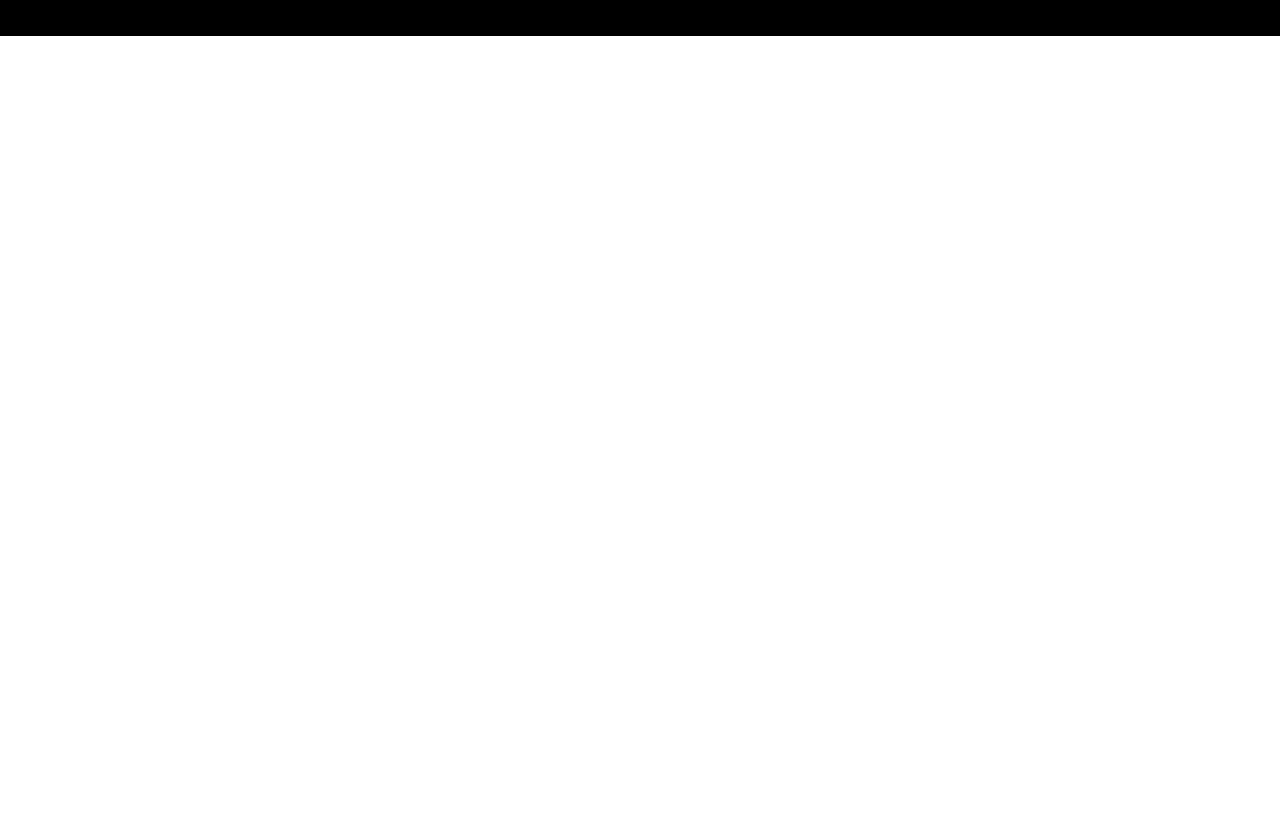
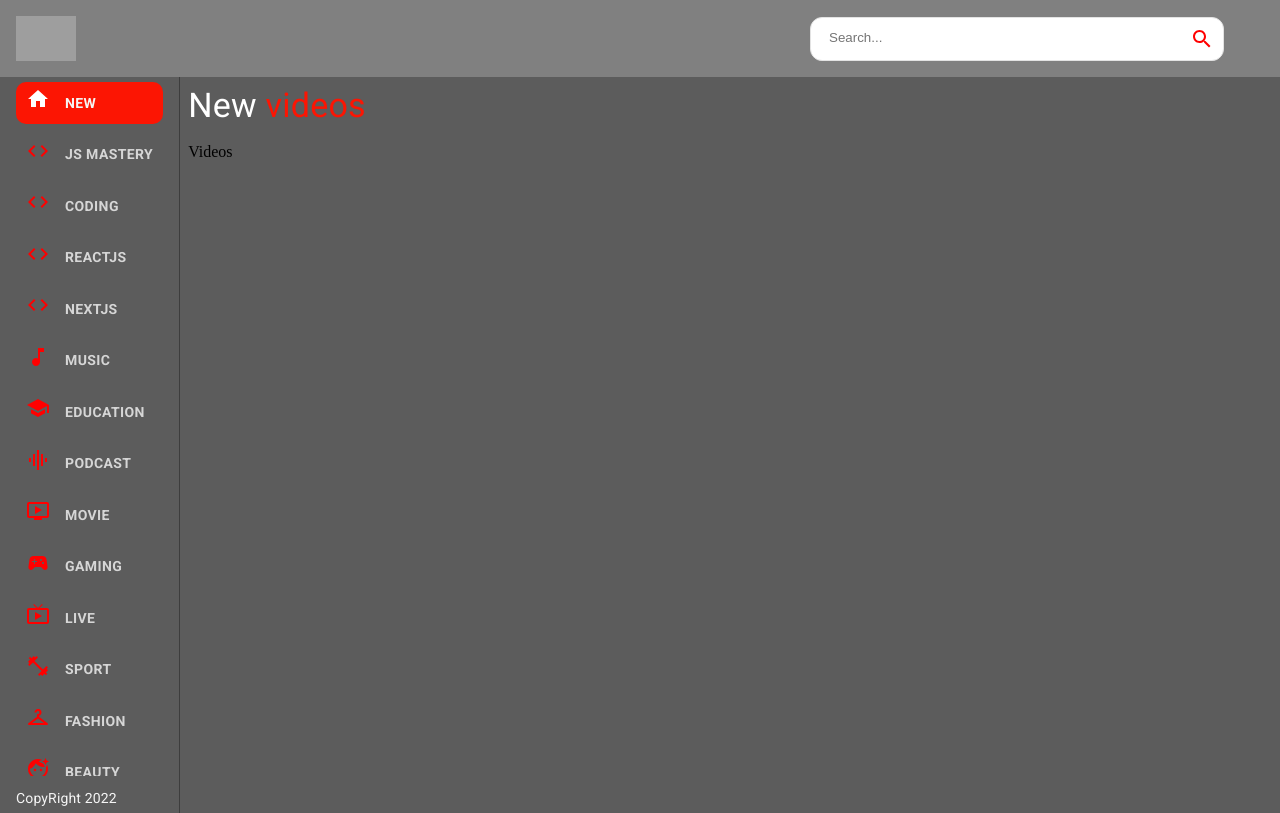
Before and after one commit to akjadhav77/react_mytube, a React (Create React App) app: page / in a window 1280 px wide. Built offline with nearby package versions, Linux system fonts and the light colour scheme; grey boxes are pictures that could not be loaded.

Commit message:
done with sidebar

```diff
--- a/src/components/Feed.jsx
+++ b/src/components/Feed.jsx
@@ -1,8 +1,29 @@
-import React from 'react'
+import { useState, useEffect } from "react";
+import { Box, Stack, Typography } from '@mui/material';
+import { Sidebar, Videos } from "../components";
+
 
 const Feed = () => {
   return (
-    <div>Feed</div>
+    <Stack sx={{ flexDirection: { sx: "column", md: "row", backgroundColor: '#5c5c5c' } }}>
+      <Box sx={{ height: { sx: 'auto', md: '92vh' }, borderRight: '1px solid #3d3d3d', px: {    sx: 0, md: 2 }}}>
+        <Sidebar/>
+        <Typography className="copyright" variant="body2" sx={{ mt: 1.5, color: 'whitesmoke' }}>
+          CopyRight 2022
+        </Typography>
+
+      </Box>
+
+      <Box p={1} sx={{ overflowY: 'auto', height: '90vh', flex: '2' }}>
+        <Typography variant="h4" mb={2} sx={{ color: 'white' }}>
+          New <span style={{ color: '#FC1503' }}>videos</span>
+        </Typography>
+
+        <Videos videos={[]}/>
+
+      </Box>
+
+    </Stack>
   )
 }
 
--- a/src/components/Navbar.jsx
+++ b/src/components/Navbar.jsx
@@ -1,11 +1,21 @@
 import { Stack } from '@mui/material';
 import { Link } from 'react-router-dom';
 
+import { logo } from '../utils/constants'
+import SearchBar from './SearchBar';
 
-const Navbar = () => {
-  return (
-    <div>Navbar</div>
+const Navbar = () => (
+    <Stack
+    direction="row"
+    alignItems="center"
+    p={2}
+    sx={{ position: 'sticky', background: 'gray', top: 0, justifyContent: 'space-between' }}>
+      <Link to="/" style={{ display: 'flex', alignItems: 'center' }}>
+        <img src={logo} alt="logo" height={45} />
+      </Link>
+      <SearchBar/>
+    </Stack>
   )
-}
+
 
 export default Navbar
--- /dev/null
+++ b/src/components/SearchBar.jsx
@@ -0,0 +1,27 @@
+import { useState } from "react"
+import { useNavigate } from "react-router-dom"
+import { Paper, IconButton } from '@mui/material'
+import { Search } from "@mui/icons-material"
+
+const SearchBar = () => {
+  return (
+    <Paper
+        component="form"
+        onSubmit={()=> {}}
+        sx={{
+            borderRadius: 3,
+            border: '1px solid #e3e3e3',
+            pl: 2,
+            boxShadow: 'none',
+            mr: { sm: 5 }
+        }}
+    >
+        <input className="search-bar" placeholder="Search..." value="" onChange={()=> {}}/>
+        <IconButton>
+            <Search type="submit" sx={{ p: '1px', color: 'red' }}/>
+        </IconButton>
+        </Paper>
+  )
+}
+
+export default SearchBar
--- /dev/null
+++ b/src/components/Sidebar.jsx
@@ -0,0 +1,23 @@
+import { Button, Stack } from '@mui/material';
+
+import { categories } from '../utils/constants';
+
+const selectedCategory = 'New';
+
+const Sidebar = () =>(
+    <Stack direction="row" sx={{ overflowY: "auto", height: { sx: 'auto', md: '95%' },
+       flexDirection: { md: 'column' } }}>
+        { categories.map((category)=> (
+            <Button className='category-btn'
+            style={{ background: category.name === selectedCategory && '#FC1503', color: 'whitesmoke' }}
+            key={ category.name }>
+                <span style={{ color: category.name === selectedCategory ? 'white' : 'red',      marginRight: '15px'}} >{ category.icon }
+                </span>
+                <span style={{ opacity: category.name === selectedCategory ? '1' : '0.8' }} >{category.name }
+                </span>
+            </Button>
+        ) ) }
+        </Stack>
+  )
+
+export default Sidebar
--- /dev/null
+++ b/src/components/Videos.jsx
@@ -0,0 +1,9 @@
+import React from 'react'
+
+const Videos = () => {
+  return (
+    <div>Videos</div>
+  )
+}
+
+export default Videos
--- a/src/components/index.js
+++ b/src/components/index.js
@@ -3,3 +3,6 @@
 export { default as ChannelDetails } from './ChannelDetails';
 export { default as SearchFeed } from './SearchFeed';
 export { default as VideoDetails } from './VideoDetails';
+export { default as SearchBar } from './SearchBar';
+export { default as Sidebar } from './Sidebar';
+export { default as Videos } from './Videos';
--- a/src/index.css
+++ b/src/index.css
@@ -28,6 +28,7 @@
 .category-btn:hover {
   background-color: #FC1503 !important;
   color: white !important;
+  border-radius: 10px !important;
 }
 
 .category-btn:hover span{
@@ -50,16 +51,17 @@
   text-transform: capitalize;
   display: flex;
   align-items: center;
-  justify-content: start;
+  border-radius: 10px !important;
+  justify-content: start!important;
   cursor:pointer;
   background: transparent;
   outline: none;
   border: none;
+  color: whitesmoke;
 
-  padding: 7px 15px;
-  margin: 10px 0px;
-  border-radius: 20px;
-  transition: all 0.3s ease;
+  padding: 5px 10px !important;
+  margin: 5px 0px !important;
+  transition: all 0.3s ease !important;
 }
 
 @media screen and (max-width: 900px) {
--- /dev/null
+++ b/src/utils/constants.js
@@ -0,0 +1,42 @@
+import MusicNoteIcon from '@mui/icons-material/MusicNote';
+import HomeIcon from '@mui/icons-material/Home';
+import CodeIcon from '@mui/icons-material/Code';
+import OndemandVideoIcon from '@mui/icons-material/OndemandVideo';
+import SportsEsportsIcon from '@mui/icons-material/SportsEsports';
+import LiveTvIcon from '@mui/icons-material/LiveTv';
+import SchoolIcon from '@mui/icons-material/School';
+import FaceRetouchingNaturalIcon from '@mui/icons-material/FaceRetouchingNatural';
+import CheckroomIcon from '@mui/icons-material/Checkroom';
+import GraphicEqIcon from '@mui/icons-material/GraphicEq';
+import TheaterComedyIcon from '@mui/icons-material/TheaterComedy';
+import FitnessCenterIcon from '@mui/icons-material/FitnessCenter';
+import DeveloperModeIcon from '@mui/icons-material/DeveloperMode';
+
+export const logo = 'https://i.ibb.co/s9Qys2j/logo.png';
+
+export const categories = [
+  { name: 'New', icon: <HomeIcon />, },
+  { name: 'JS Mastery', icon: <CodeIcon />, },
+  { name: 'Coding', icon: <CodeIcon />, },
+  { name: 'ReactJS', icon: <CodeIcon />, },
+  { name: 'NextJS', icon: <CodeIcon />, },
+  { name: 'Music', icon: <MusicNoteIcon /> },
+  { name: 'Education', icon: <SchoolIcon />, },
+  { name: 'Podcast', icon: <GraphicEqIcon />, },
+  { name: 'Movie', icon: <OndemandVideoIcon />, },
+  { name: 'Gaming', icon: <SportsEsportsIcon />, },
+  { name: 'Live', icon: <LiveTvIcon />, },
+  { name: 'Sport', icon: <FitnessCenterIcon />, },
+  { name: 'Fashion', icon: <CheckroomIcon />, },
+  { name: 'Beauty', icon: <FaceRetouchingNaturalIcon />, },
+  { name: 'Comedy', icon: <TheaterComedyIcon />, },
+  { name: 'Gym', icon: <FitnessCenterIcon />, },
+  { name: 'Crypto', icon: <DeveloperModeIcon />, },
+];
+
+export const demoThumbnailUrl = 'https://i.ibb.co/G2L2Gwp/API-Course.png';
+export const demoChannelUrl = '/channel/UCmXmlB4-HJytD7wek0Uo97A';
+export const demoVideoUrl = '/video/GDa8kZLNhJ4';
+export const demoChannelTitle = 'JavaScript Mastery';
+export const demoVideoTitle = 'Build and Deploy 5 JavaScript & React API Projects in 10 Hours - Full Course | RapidAPI';
+export const demoProfilePicture = 'http://dergipark.org.tr/assets/app/images/buddy_sample.png'
```
